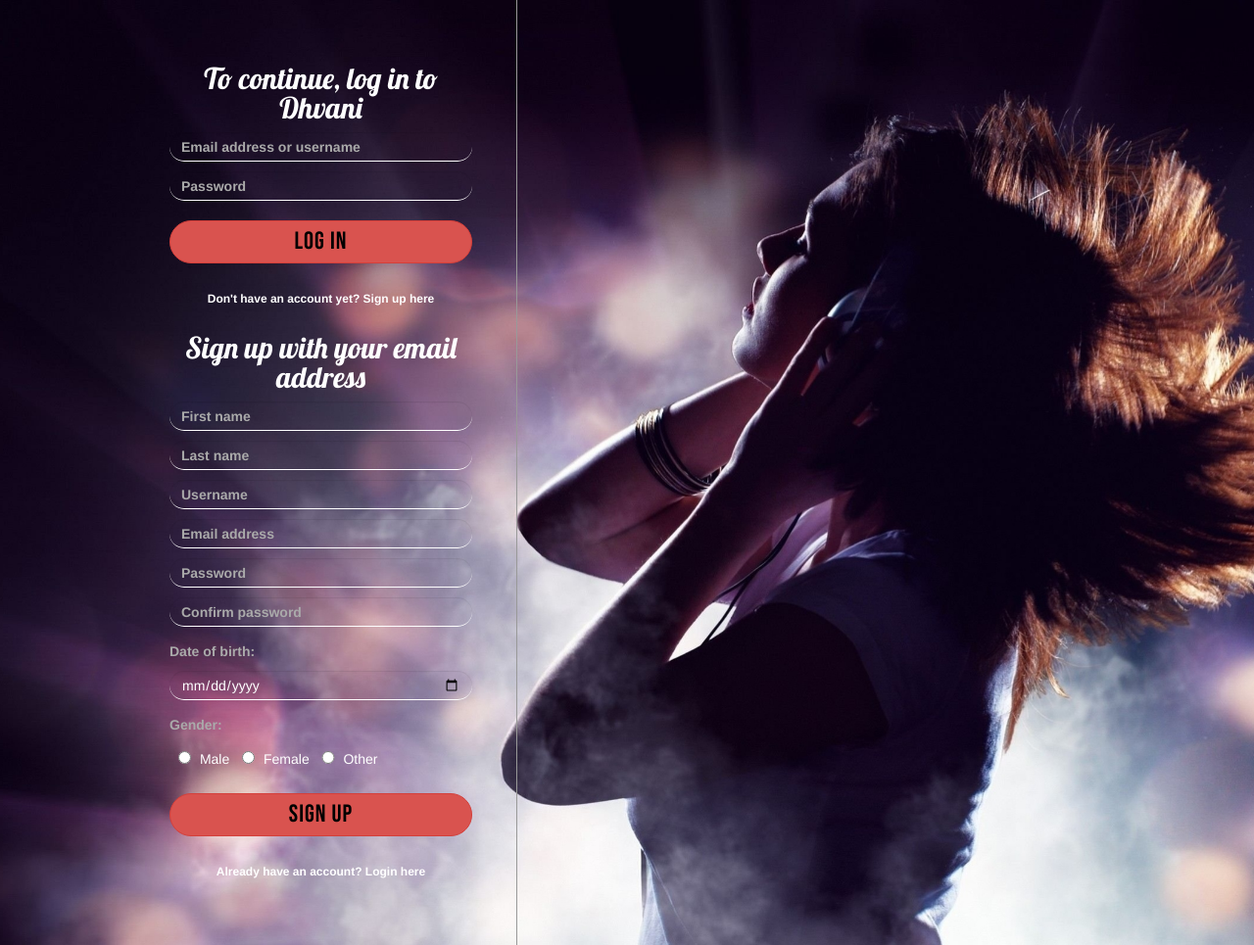
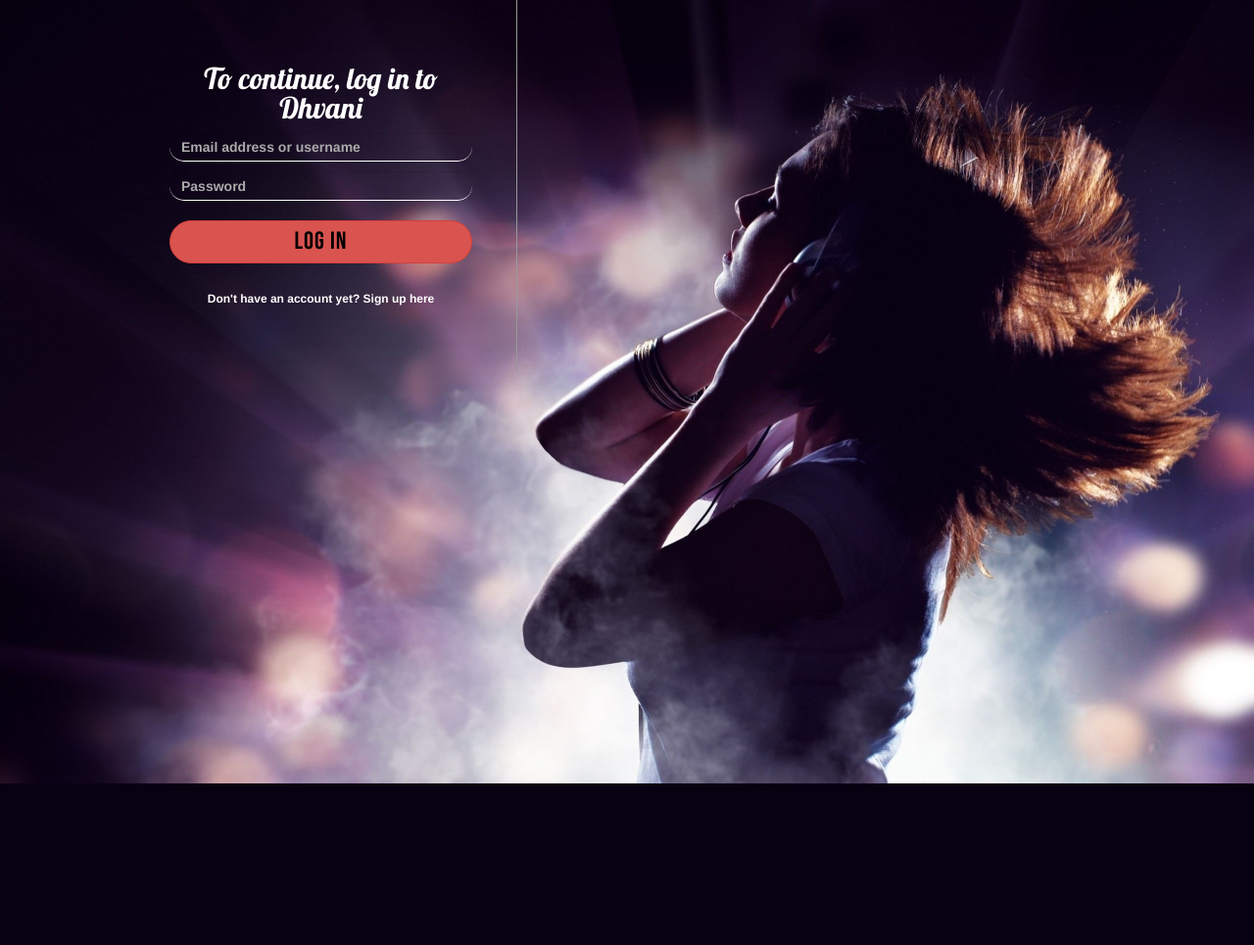
Before and after one commit to 2207akash/dhvani, a PHP site: page /register.php in a window 1280 px wide. Shown: the whole page at 98% size. After the commit the page ends 800 px from the top, so only its background shows below. Run offline with PHP 8.4, Linux system fonts and the light colour scheme.

Commit message:
Hid the register form when login form is set and vice-versa

```diff
--- a/assets/css/register.css
+++ b/assets/css/register.css
@@ -20,6 +20,11 @@ input[type='date'] {
 	display: table;
 	height: 100%;
 	width: 100%;
+}
+
+#loginForm,
+#registerForm {
+	display: none;
 }
 
 #loginContainer * {
@@ -64,7 +69,7 @@ input[type='date'] {
 }
 
 #inputContainer input[type='radio'] {
-	width: 10%;
+	width: 8%;
 }
 
 #inputContainer input[type='text']:hover,
--- a/assets/js/register.js
+++ b/assets/js/register.js
@@ -1,11 +1,11 @@
 $(document).ready(function() {
 	$("#hideLogin").click(function() {
+		$("#loginForm").hide();
 		$("#registerForm").show();
-		$("#loginForm").hide();
 	})
 
 	$("#hideRegister").click(function() {
+		$("#loginForm").show();
 		$("#registerForm").hide();
-		$("#loginForm").show();
 	})
 })
--- a/register.php
+++ b/register.php
@@ -22,7 +22,6 @@
 
 	<!-- CUSTOM CSS -->
 	<link rel="stylesheet" type="text/css" href="assets/css/register.css">
-
 </head>
 <body>
 	<div id="background">
@@ -97,7 +96,6 @@
 						<span id="hideRegister">Already have an account? Login here</span>
 					</div>
 				</form>
-
 			</div>
 		</div>
 	</div>
@@ -107,6 +105,24 @@
 
 	<!-- CUSTOM JS -->
 	<script src="assets/js/register.js"></script>
+	<?php
+		if(isset($_POST['registerButton'])) {
+			echo '<script>
+					$(document).ready(function() {
+						$("#loginForm").hide();
+						$("#registerForm").show();
+					})
+				</script>';
+		}
+		else {
+			echo '<script>
+					$(document).ready(function() {
+						$("#loginForm").show();
+						$("#registerForm").hide();
+					})
+				</script>';
+		}
+	?>
 
 </body>
 </html>
```
